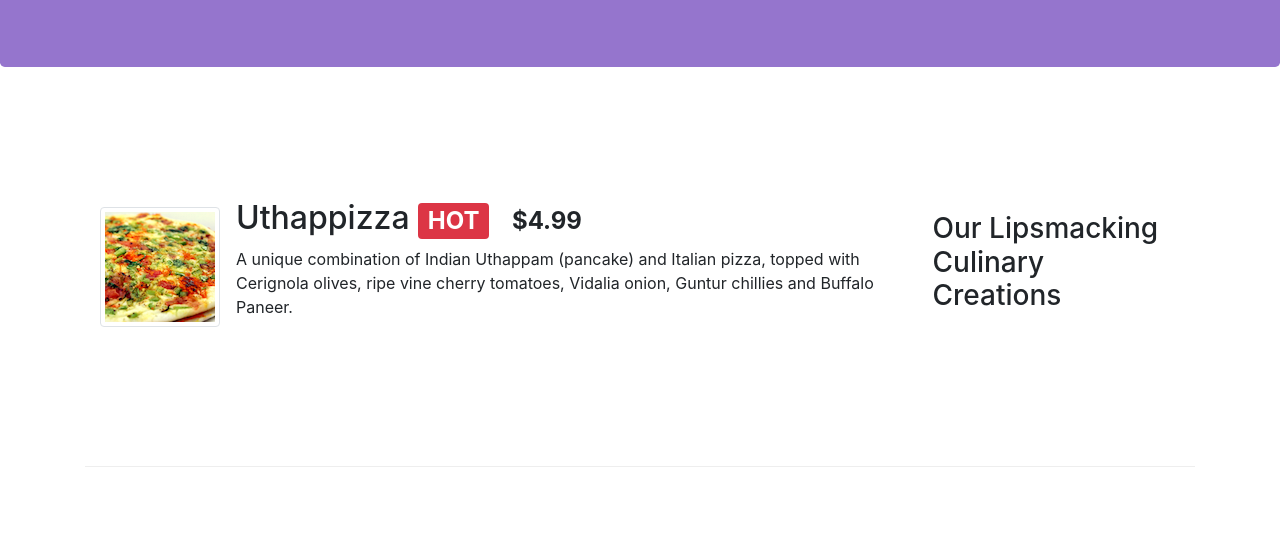
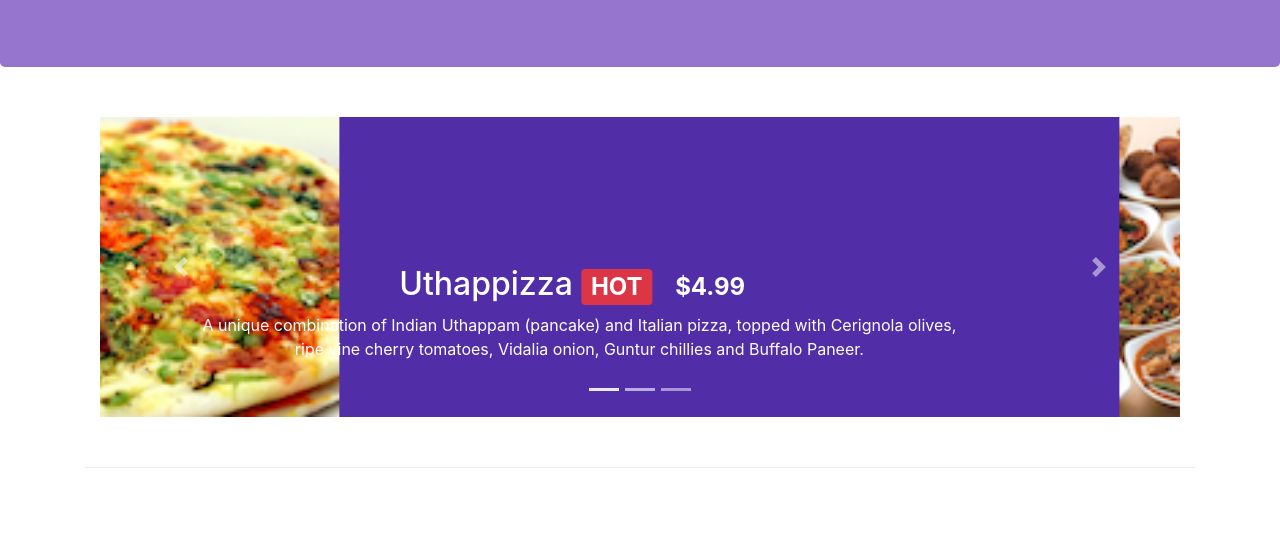
Before and after one commit to Gr4v1tYnN/Bootstrap4, a website: page index.html in a window 1280 px wide. Shown: the part 267-800 px from the top of the page. Drawn offline with nearby package versions, Linux system fonts and the light colour scheme.

Commit message:
Carousel

```diff
--- a/css/styles.css
+++ b/css/styles.css
@@ -44,3 +44,18 @@ body {
     border-bottom: 1px solid #DDD;
     padding: 10px;
 }
+
+.carousel {
+    background: #512DA8;
+}
+
+.carousel-item {
+    height: 300px;
+}
+
+.carousel-item img {
+    position: absolute;
+    top: 0;
+    left: 0;
+    min-height: 300px;
+}
--- a/index.html
+++ b/index.html
@@ -96,6 +96,48 @@
     </header>
 
     <div class="container">
+        <div class="row row-content">
+            <div class="col">
+                <div id="mycarousel" class="carousel slide" data-ride="carousel">
+                    <div class="carousel-inner" role="listbox">
+                        <div class="carousel-item active">
+                            <img class="d-block img-fluid" src="img/uthappizza.png" alt="uthappizza">
+                            <div class="carousel-caption d-none d-md-block">
+                                <h2>Uthappizza <span class="badge badge-danger">HOT</span> <span class="badge badge-pill badge secondary">$4.99</span></h2>
+                                <p class="d-none d-sm-block">A unique combination of Indian Uthappam (pancake) and Italian pizza, topped with Cerignola olives, ripe vine cherry tomatoes, Vidalia onion, Guntur chillies and Buffalo Paneer.</p>
+                            </div>
+                        </div>
+                        <div class="carousel-item">
+                            <img class="d-block img-fluid" src="img/buffet.png" alt="buffet">
+                            <div class="carousel-caption d-none d-md-block">
+                                <h2>Weekend Grand Buffet <span class="badge badge-danger">NEW</span></h2>
+                                <p class="d-none d-sm-block">Featuring mouthwatering combinations with a choice of five different salads, six enticing appetizers, six main entrees and five choicest desserts. Free flowing bubbly and soft drinks. All for just $19.99 per person </p>
+                            </div>
+                        </div>
+                        <div class="carousel-item">
+                            <img class="d-block img-fluid" src="img/alberto.png" alt="alberto">
+                            <div class="carousel-caption d-none d-md-block">
+                                <h2>Alberto Somayya</h2>
+                                <h4>Executive Chef</h4>
+                                <p class="d-none d-sm-block">Award winning three-star Michelin chef with wide International experience having worked closely with whos-who in the culinary world, he specializes in creating mouthwatering Indo-Italian fusion experiences. </p>
+                            </div>
+                        </div>
+                        <ol class="carousel-indicators">
+                            <li data-target="#mycarousel" data-slide-to="0" class="active"></li>
+                            <li data-target="#mycarousel" data-slide-to="1"></li>
+                            <li data-target="#mycarousel" data-slide-to="2"></li>
+                        </ol>
+                        <a class="carousel-control-prev" href="#mycarousel" role="button" data-slide="prev">
+                            <span class="carousel-control-prev-icon"></span>
+                        </a>
+                        <a class="carousel-control-next" href="#mycarousel" role="button" data-slide="next">
+                            <span class="carousel-control-next-icon"></span>
+                        </a>
+                    </div>
+                </div>
+            </div>
+        </div>
+
         <div class="row row-content align-items-center">
             <div class="col-12 col-sm-4 order-sm-last col-md-3">
                 <h3>Our Lipsmacking Culinary Creations</h3>
```
